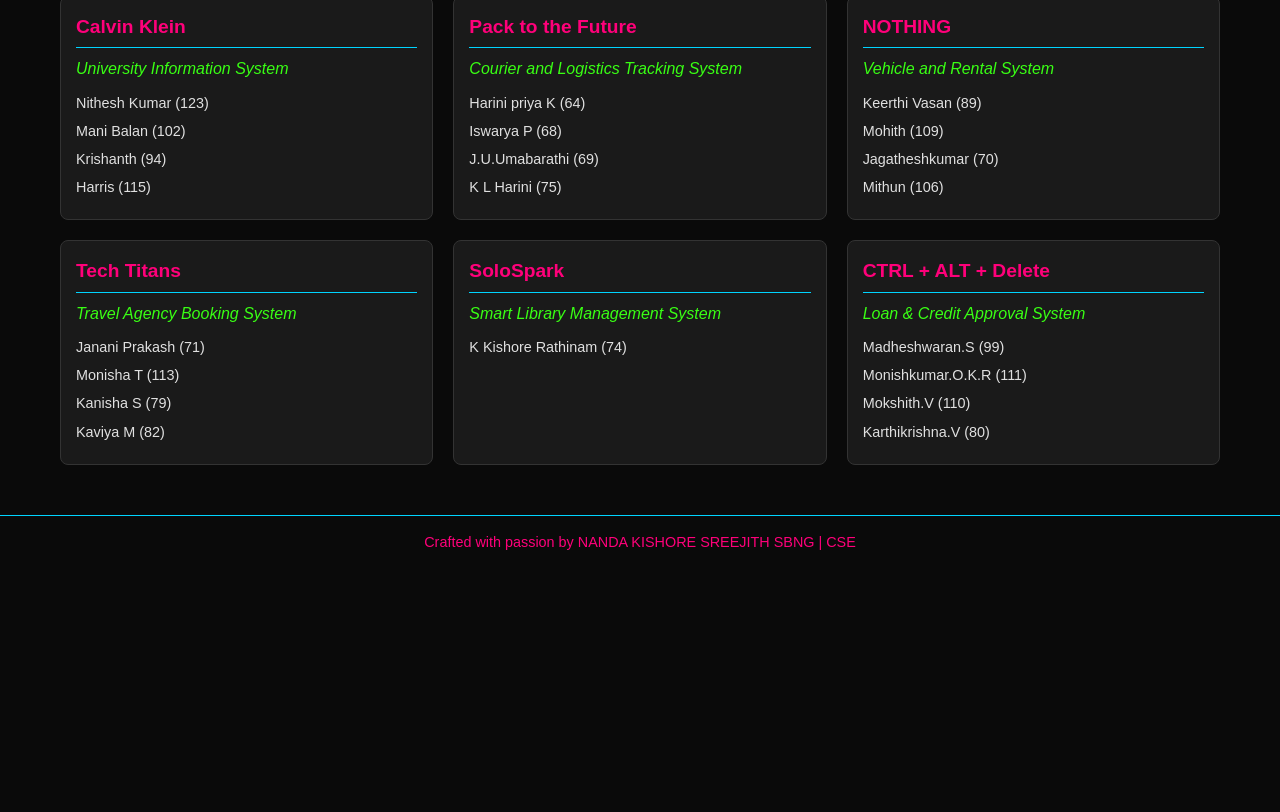
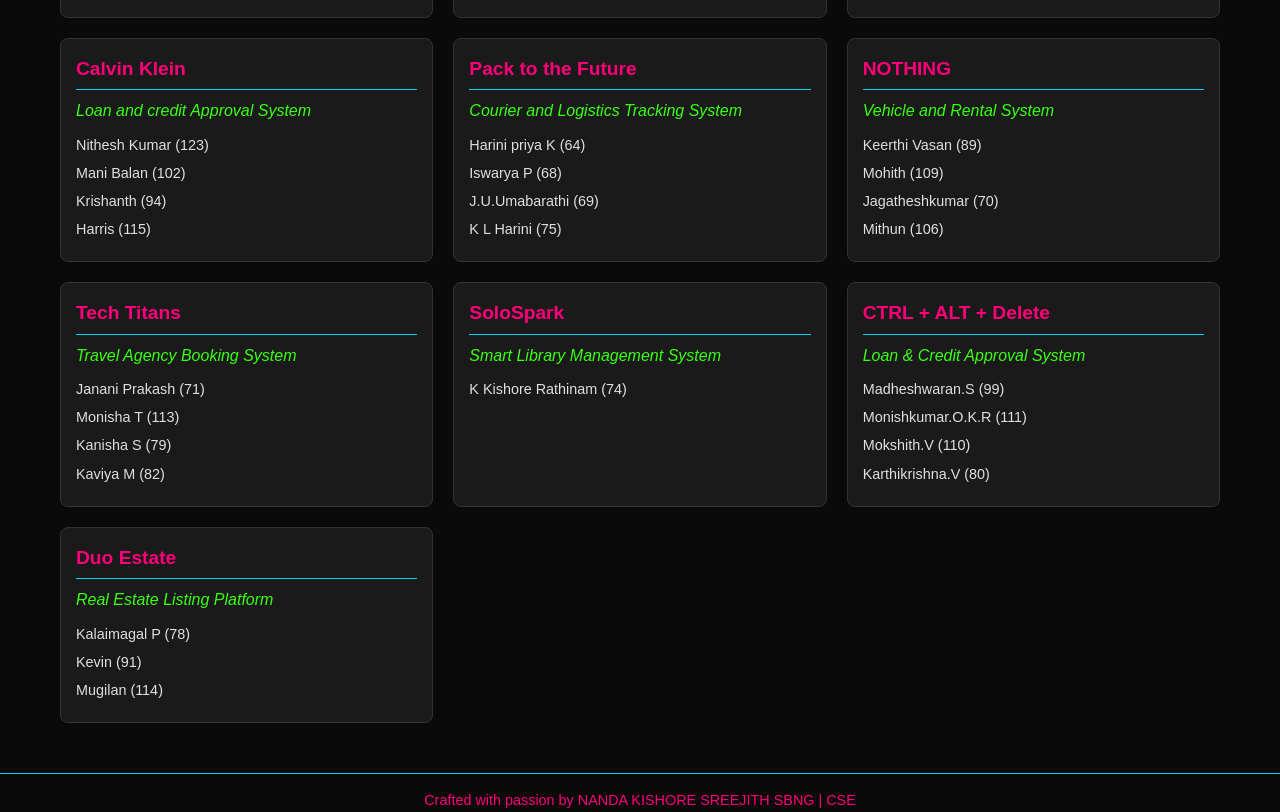
Before and after one commit to nandakishoresreejith/oopsproject, a plain HTML site: page index.html in a window 1280 px wide. Shown: the part 1012-1824 px from the top of the page. Before the commit the page ends 1566 px from the top, so only its background shows below. Drawn offline with Linux system fonts and the light colour scheme.

Commit message:
1index.html

```diff
--- a/index.html
+++ b/index.html
@@ -291,7 +291,7 @@
       },
       {
         teamName: "Calvin Klein",
-        topic: "University Information System",
+        topic: "Loan and credit Approval System",
         members: [
           { name: "Nithesh Kumar", roll: "123" },
           { name: "Mani Balan", roll: "102" },
@@ -344,6 +344,15 @@
           { name: "Monishkumar.O.K.R", roll: "111" },
           { name: "Mokshith.V", roll: "110" },
           { name: "Karthikrishna.V", roll: "80" }
+        ]
+      },
+      {
+        teamName: "Duo Estate",
+        topic: "Real Estate Listing Platform",
+        members: [
+          { name: "Kalaimagal P", roll: "78" },
+          { name: "Kevin", roll: "91" },
+          { name: "Mugilan", roll: "114" }
         ]
       }
     ];
```
